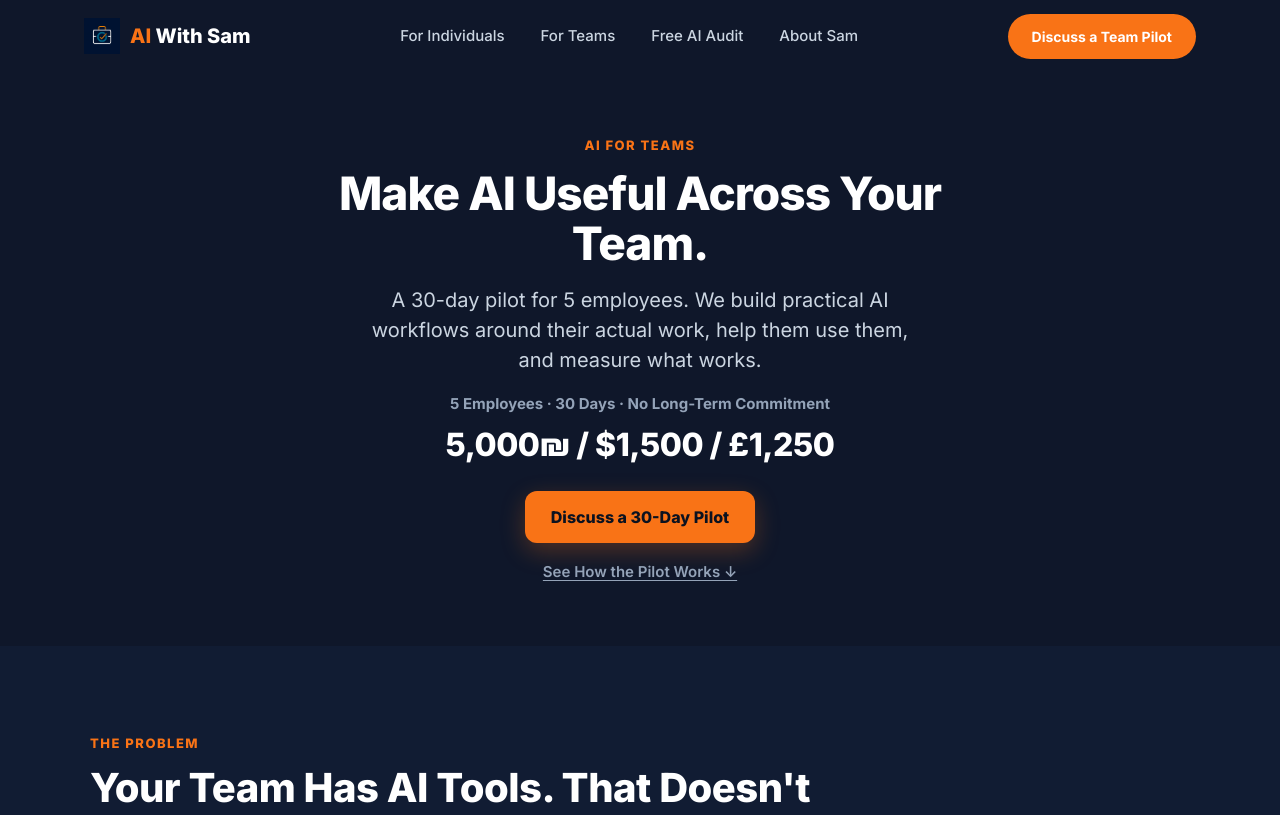
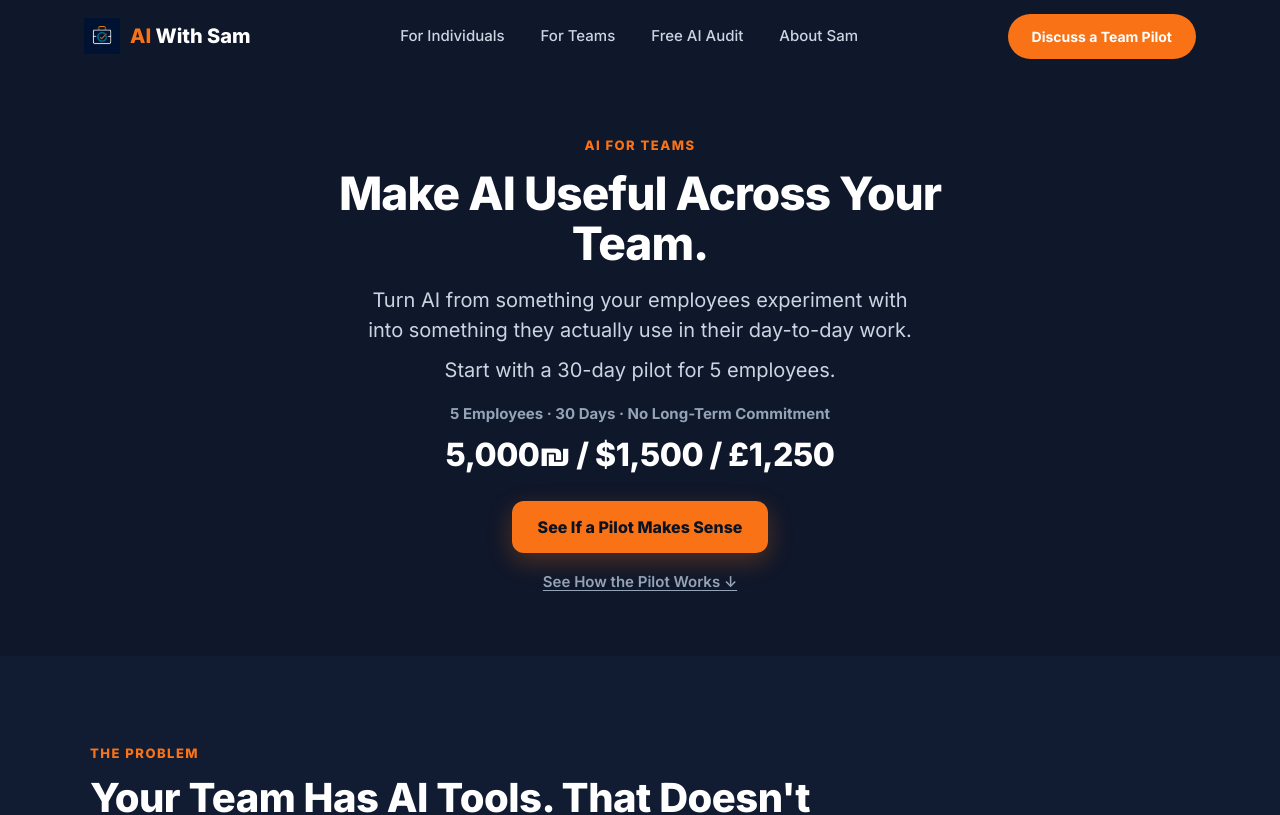
Before and after one commit to samkershner1234-aisk/ai-with-sam, a React (Vite) app: page /teams in a window 1280 px wide. Shown: the top 815 px of the page. Built offline with nearby package versions, Linux system fonts and the light colour scheme.

Commit message:
Revise AI pilot program steps and messaging

```diff
--- a/src/pages/Teams.jsx
+++ b/src/pages/Teams.jsx
@@ -170,11 +170,12 @@ const FULL_INCLUSIONS = [
 ];
 
 const HOW_STEPS = [
-  { n: "1", title: "Understand", body: "Identify the best employees, tasks and opportunities." },
-  { n: "2", title: "Implement", body: "Build one useful AI workflow around each person's actual work." },
-  { n: "3", title: "Apply", body: "Employees use it during the pilot, with support." },
-  { n: "4", title: "Measure", body: "Review what was used, what improved and what is worth expanding." },
-];
+  { n: "1", title: "Diagnose", body: "Identify repetitive or time-consuming work where AI could genuinely help each employee." },
+  { n: "2", title: "Build", body: "Create practical AI workflows around their real day-to-day work." },
+  { n: "3", title: "Implement", body: "Employees start using the workflows during their normal work with implementation support available." },
+  { n: "4", title: "Measure", body: "Review what was adopted, what worked and where meaningful time savings or efficiency improvements appeared." },
+  { n: "5", title: "Decide", body: "At the end of the 30 days, provide the company with a clear view of what worked and whether a wider rollout makes sense." },
+  ];
 
 const USE_CASES = [
   { title: "Marketing", body: "Research · briefs · campaign drafts · reporting" },
@@ -227,13 +228,16 @@ function Hero() {
         <h1 style={{ color: T.white, fontWeight: 900, fontSize: "clamp(38px,9vw,46px)", lineHeight: 1.1, letterSpacing: "-1px", margin: "0 0 16px" }}>
           Make AI Useful Across Your Team.
         </h1>
-        <p style={{ color: T.grey, fontSize: "clamp(18px,2.4vw,20px)", lineHeight: 1.5, margin: "0 auto 18px", maxWidth: 560 }}>
-          A 30-day pilot for 5 employees. We build practical AI workflows around their actual work, help them use them, and measure what works.
-        </p>
+        <p style={{ color: T.grey, fontSize: "clamp(18px,2.4vw,20px)", lineHeight: 1.5, margin: "0 auto 10px", maxWidth: 560 }}>
+            Turn AI from something your employees experiment with into something they actually use in their day-to-day work.
+          </p>
+          <p style={{ color: T.grey, fontSize: "clamp(18px,2.4vw,20px)", lineHeight: 1.5, margin: "0 auto 18px", maxWidth: 560 }}>
+            Start with a 30-day pilot for 5 employees.
+          </p>
         <div style={{ color: T.greyDim, fontWeight: 700, fontSize: "15px", marginBottom: "6px" }}>5 Employees · 30 Days · No Long-Term Commitment</div>
         <div style={{ marginBottom: "22px" }}><PriceBlock /></div>
         <div style={{ display: "flex", flexDirection: "column", alignItems: "center", gap: "12px" }}>
-          <PrimaryButton onClick={() => goToQualify("hero")}>Discuss a 30-Day Pilot</PrimaryButton>
+          <PrimaryButton onClick={() => goToQualify("hero")}>See If a Pilot Makes Sense</PrimaryButton>
           <SecondaryLink onClick={() => scrollToId("how")}>See How the Pilot Works ↓</SecondaryLink>
         </div>
       </div>
@@ -282,7 +286,7 @@ function HowItWorks() {
     <Section id="how" bg={T.panel}>
       <Eyebrow>How It Works</Eyebrow>
       <H2>How the 30-Day Pilot Works</H2>
-      <Rail cols={4} label="How the 30 day pilot works">
+      <Rail cols={5} label="How the 30 day pilot works">
         {HOW_STEPS.map((s, i) => (
           <RailCard key={i}>
             <div style={{ width: 36, height: 36, borderRadius: 999, background: T.orange, color: "#0B1220", fontWeight: 900, fontSize: "17px", display: "flex", alignItems: "center", justifyContent: "center", marginBottom: "12px" }}>{s.n}</div>
@@ -326,7 +330,7 @@ function PricingSection() {
         <div style={{ color: T.greyDim, fontSize: "14px", fontWeight: 600, marginBottom: "18px" }}>One time 30 day pilot for 5 employees · no long term contract</div>
         <div style={{ marginBottom: "24px" }}><PriceBlock /></div>
         <div style={{ display: "flex", justifyContent: "center" }}>
-          <PrimaryButton onClick={() => goToQualify("pricing")}>Discuss a 30-Day Pilot</PrimaryButton>
+          <PrimaryButton onClick={() => goToQualify("pricing")}>See If a Pilot Makes Sense</PrimaryButton>
         </div>
       </div>
       <div style={{ maxWidth: 640, margin: "32px auto 0" }}>
@@ -381,7 +385,7 @@ function FinalCTA() {
         <p style={{ color: T.grey, fontSize: "clamp(16px,2.2vw,18px)", lineHeight: 1.6, margin: "0 0 22px" }}>
           Start with a small 30-day pilot for 5 employees.
         </p>
-        <PrimaryButton onClick={() => goToQualify("final")}>Discuss a 30-Day Pilot</PrimaryButton>
+        <PrimaryButton onClick={() => goToQualify("final")}>See If a Pilot Makes Sense</PrimaryButton>
       </div>
     </Section>
   );
@@ -627,7 +631,7 @@ function StickyCTA() {
       <button type="button" onClick={() => goToQualify("sticky")} style={{
         width: "100%", background: T.orange, color: "#0B1220", fontWeight: 800, fontSize: "16px",
         border: "none", borderRadius: 12, padding: "14px", cursor: "pointer", fontFamily: T.font,
-      }}>Discuss a 30-Day Pilot</button>
+      }}>See If a Pilot Makes Sense</button>
     </div>
   );
 }
```
